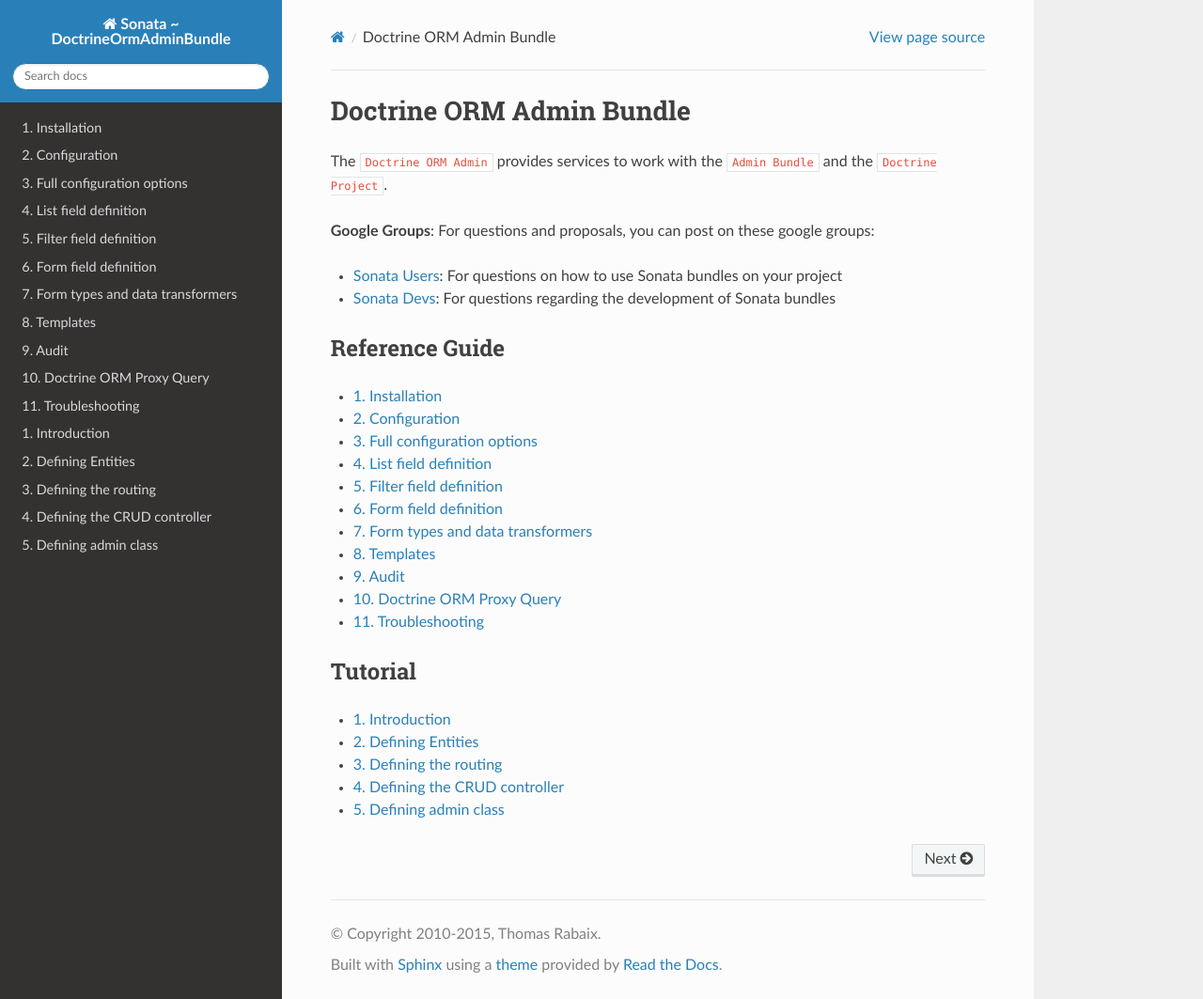
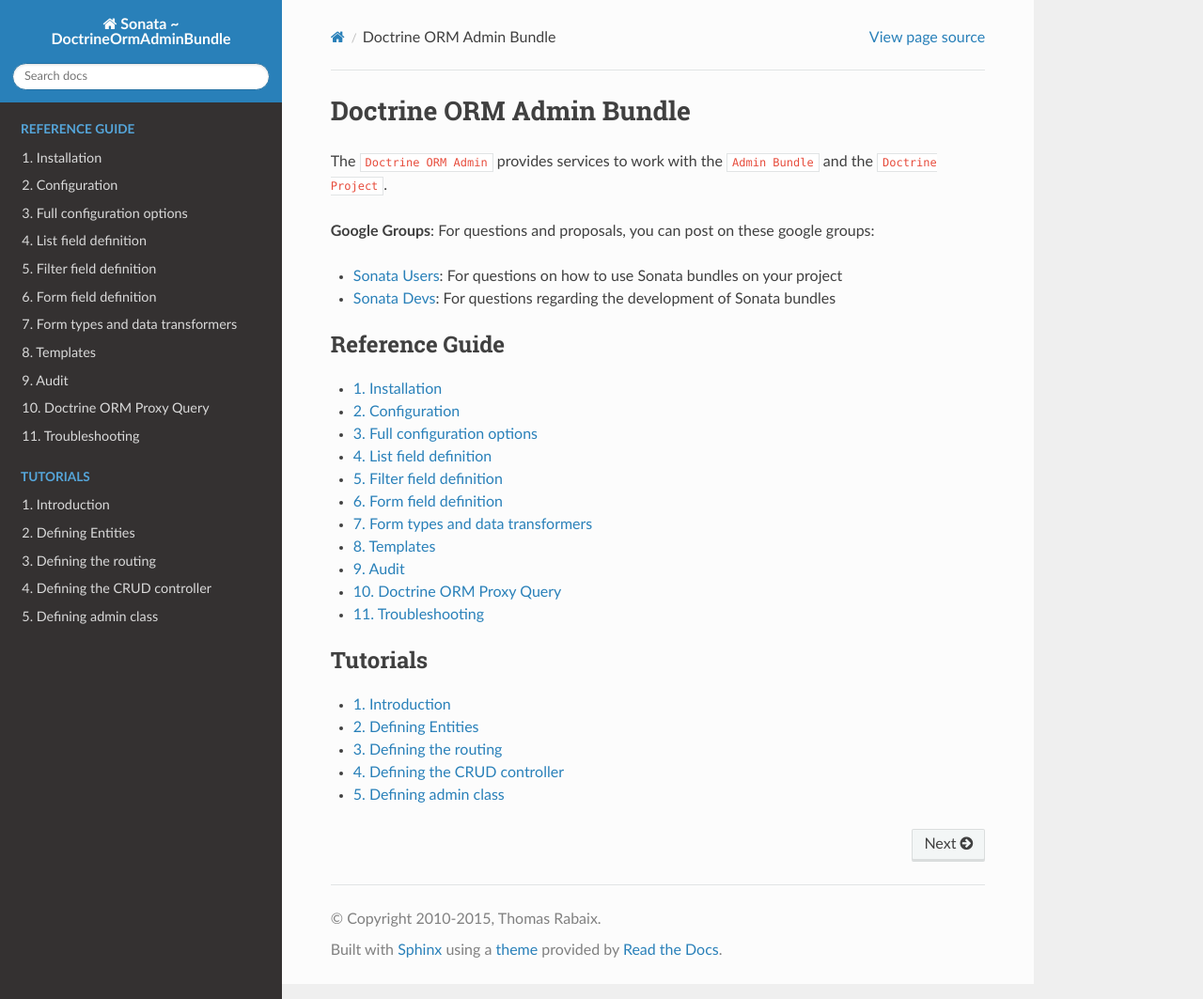
Before and after one commit to sonata-project/SonataDoctrineORMAdminBundle, a Sphinx documentation site: the page built from Resources/doc/index.rst, in a window 1280 px wide and 1063 px high. Shown: the whole window at 94% size. Built offline with Sphinx 7.4.7 and the Read the Docs theme 2.0.0, drawn with Linux system fonts in a browser that asks for light colours.

Commit message:
added captions to TOC tree in docs

```diff
--- a/Resources/doc/index.rst
+++ b/Resources/doc/index.rst
@@ -8,10 +8,9 @@
 * `Sonata Users <https://groups.google.com/group/sonata-users>`_: For questions on how to use Sonata bundles on your project
 * `Sonata Devs <https://groups.google.com/group/sonata-devs>`_: For questions regarding the development of Sonata bundles
 
-Reference Guide
----------------
-
 .. toctree::
+   :caption: Reference Guide
+   :name: reference-guide
    :maxdepth: 1
    :numbered:
 
@@ -26,10 +25,9 @@
    reference/query_proxy
    reference/troubleshootings
 
-Tutorial
---------
-
 .. toctree::
+   :caption: Tutorials
+   :name: tutorials
    :maxdepth: 1
    :numbered:
 
```
